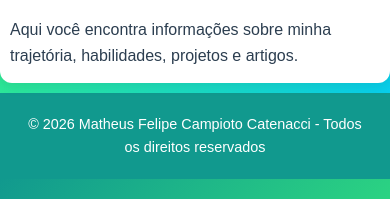
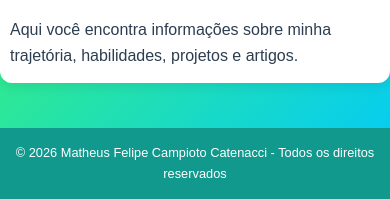
Before and after one commit to MatheusCampioto/sitedev, a plain HTML site: page index.html in a window 390 px wide. Shown: the part 645-844 px from the top of the page. Drawn offline with Linux system fonts and the light colour scheme.

Commit message:
att resp mobile

```diff
--- a/style.css
+++ b/style.css
@@ -7,6 +7,7 @@
 
 html {
   scroll-behavior: smooth;
+  height: 100%; /* ocupa toda a altura */
 }
 
 body {
@@ -14,6 +15,13 @@ body {
   background: linear-gradient(135deg, #11998e, #38ef7d, #00c9ff);
   color: #2c3e50;
   line-height: 1.6;
+  min-height: 100%; /* ocupa toda a altura */
+  display: flex;
+  flex-direction: column; /* organiza em coluna */
+}
+
+main {
+  flex: 1; /* empurra o footer para baixo */
 }
 
 /* ===== NAVBAR ===== */
@@ -263,4 +271,9 @@ footer a:hover { color: #e6fff5; }
     padding: 15px 10px; /* menos espaço interno */
     margin: 10px auto;  /* menos espaço externo */
   }
+
+  footer {
+    padding: 15px;
+    font-size: 0.8rem; /* rodapé mais compacto no mobile */
+  }
 }
```
